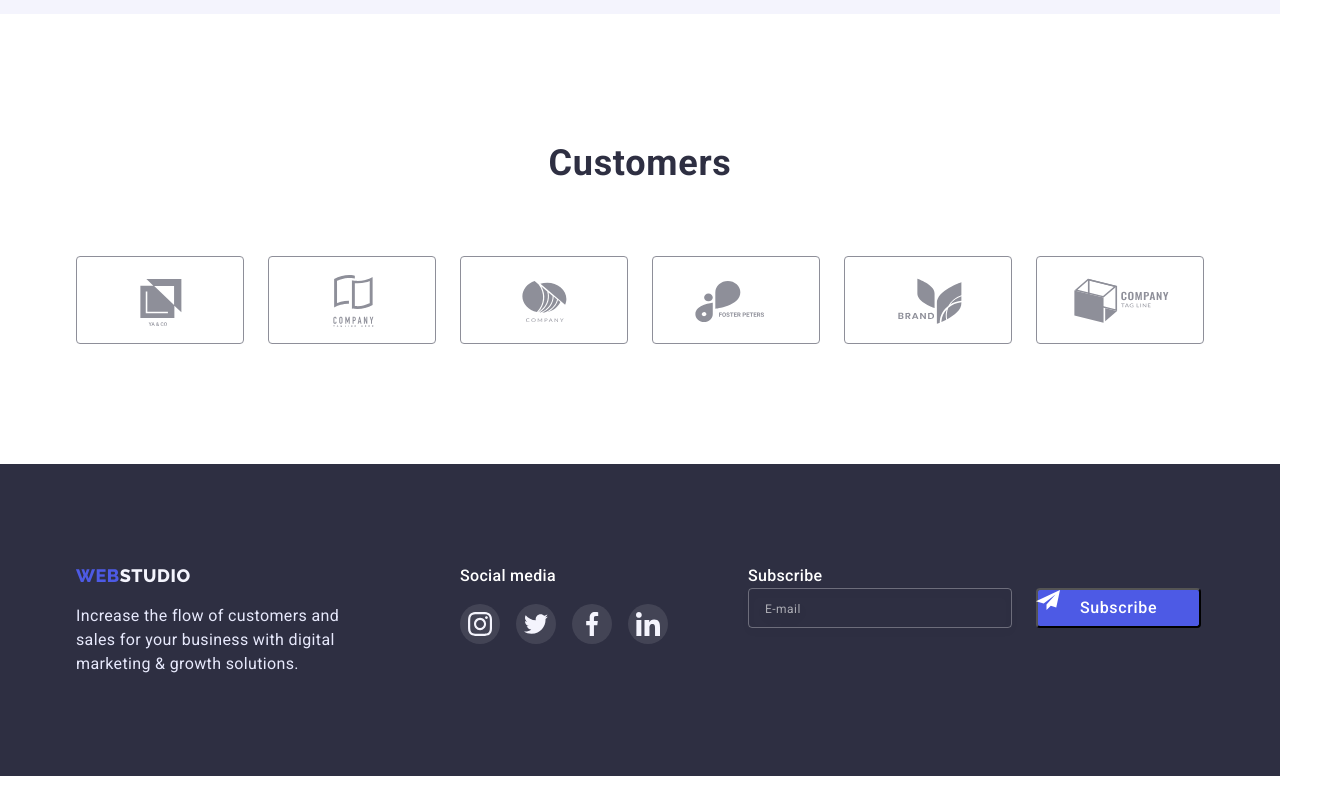
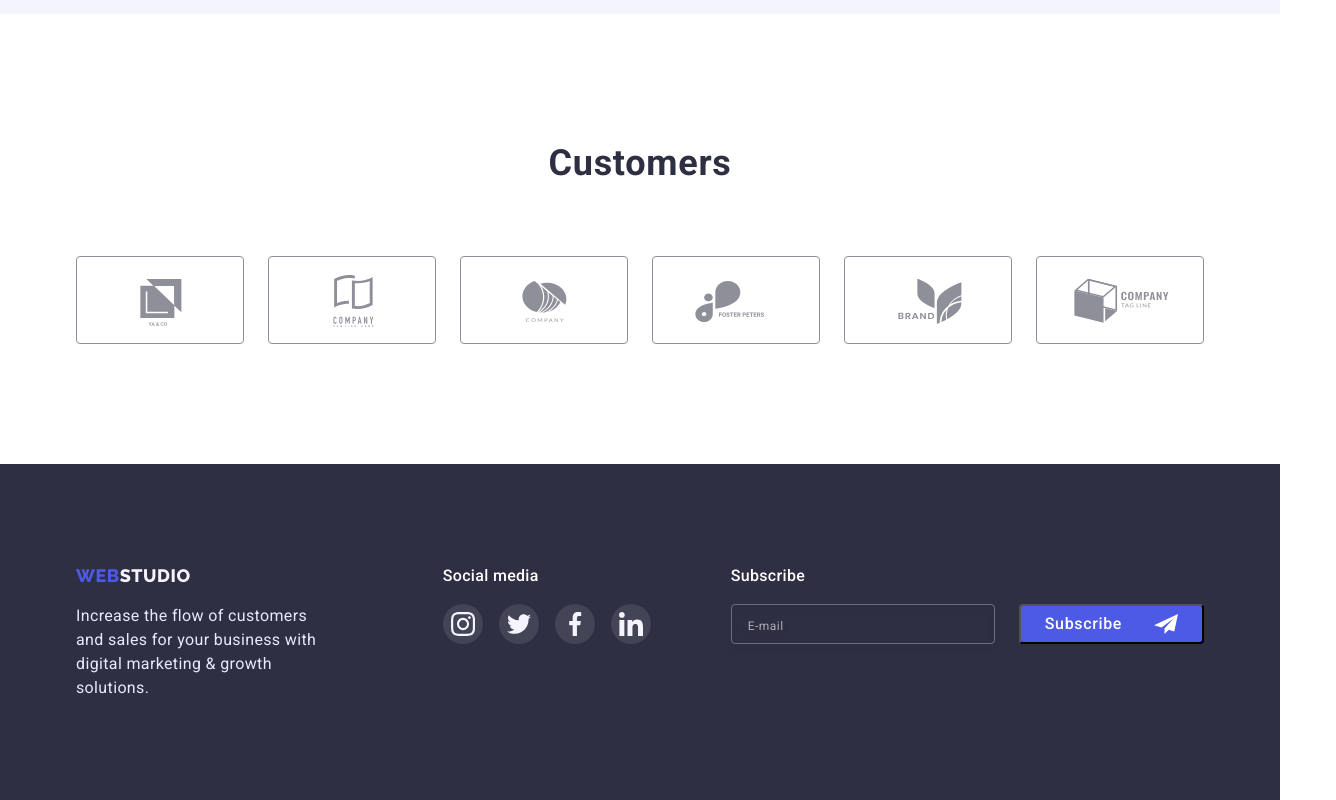
Before and after one commit to Mesmerisee/goit-markup-hw-06, a plain HTML site: page index.html in a window 1280 px wide. Shown: the part 2460-3260 px from the top of the page, 1336 px wide, since content can reach past the window. Before the commit the page ends 3236 px from the top, so only its background shows below. Drawn offline with nearby package versions, Linux system fonts and the light colour scheme.

Commit message:
footer corrected

```diff
--- a/css/styles.css
+++ b/css/styles.css
@@ -422,10 +422,7 @@ body {
 .footer-subscribe {
   padding-left: 80px;
 }
-
-.footer-subscribe-form {
-}
-.subscribe-label {
+.subscribe-text {
   font-weight: 500;
   font-size: 16px;
   line-height: 1.5;
@@ -433,11 +430,9 @@ body {
   color: var(--secondary-title-color);
   margin-bottom: 16px;
 }
-.footer-subscribe-group {
+.footer-subscribe-form {
   display: flex;
   gap: 24px;
-  justify-content: center;
-  align-items: center;
 }
 .footer-input {
   border: 1px solid rgba(255, 255, 255, 0.3);
@@ -457,13 +452,16 @@ body {
   font-weight: 400;
   font-size: 12px;
   line-height: 2;
-  display: flex;
-  align-items: center;
   letter-spacing: 0.04em;
   color: rgba(255, 255, 255, 0.6);
   padding-bottom: 16px;
 }
 .footer-submit-button {
+  display: flex;
+  gap: 16px;
+  align-items: center;
+  justify-content: center;
+  cursor: pointer;
   font-family: inherit;
   font-weight: 500;
   font-size: 16px;
@@ -472,31 +470,22 @@ body {
   height: 40px;
   min-width: 165px;
   color: var(--secondary-title-color);
-  cursor: pointer;
-  display: flex;
-  flex-direction: row;
-  justify-content: center;
-  align-items: center;
   padding: 8px 24px;
-  gap: 16px;
   background-color: #4d5ae5;
   border-radius: 4px;
   transition-property: background-color;
   transition-duration: 250ms;
   transition-timing-function: cubic-bezier(0.4, 0, 0.2, 1);
 }
-.footer-submit-button:is(;:hover, :focus) {
+.footer-submit-button:is(:hover, :focus) {
   background-color: #404bbf;
 }
-.subscribe-button-group {
-  position: relative;
-  display: flex;
-  gap: 16px;
-}
+
 .telegram-button {
-  position: absolute;
+  margin-left: 16px;
   fill: #fff;
 }
+
 /*---------------portfolio---------------*/
 .portfolio {
   padding-top: 96px;
@@ -597,6 +586,7 @@ body {
 .portfolio-description {
   color: var(--text-color);
 }
+/*---------------modal---------------*/
 .backdrop {
   background-color: rgba(46, 47, 66, 0.4);
   width: 100%;
@@ -621,7 +611,7 @@ body {
   transform: translate(-50%, -50%);
 }
 .modal-close-button {
-  background: #e7e9fc;
+  background-color: #e7e9fc;
   border: 1px solid rgba(0, 0, 0, 0.1);
   border-radius: 50%;
   cursor: pointer;
@@ -634,10 +624,19 @@ body {
   align-items: center;
   margin-top: 32px;
   margin-right: 32px;
+  transition: background-color 250ms cubic-bezier(0.4, 0, 0.2, 1);
+}
+.modal-close-button:is(:hover, :focus) {
+  background-color: #404bbf;
+}
+.modal-close-button:is(:hover, :focus) .modal-close-item {
+  fill: #fff;
 }
 .modal-close-item {
   width: 8px;
   height: 8px;
+  fill: #000;
+  transition: fill 250ms cubic-bezier(0.4, 0, 0.2, 1);
 }
 .is-hidden {
   opacity: 0;
--- a/index.html
+++ b/index.html
@@ -459,24 +459,20 @@
           </ul>
         </div>
         <div class="footer-subscribe">
+          <h3 class="subscribe-text">Subscribe</h3>
           <form class="footer-subscribe-form">
-              <label class="subscribe-label">Subscribe
-            <div class="footer-subscribe-group">
-              <input type="text" name="subscribe" class="footer-input" placeholder="E-mail"/>
-              <div class="subscribe-button-group">
-              <button type="submit" class="footer-submit-button">
-                Subscribe
-              </button>
-              <svg class="telegram-button">
-                <use
-                  href="./images/symbol-defs.svg#icon-telegram"
-                  width="24px"
-                  height="24px"
-                ></use>
+            <input
+              type="text"
+              name="subscribe"
+              class="footer-input"
+              placeholder="E-mail"
+            />
+            <button type="submit" class="footer-submit-button">
+              Subscribe
+              <svg class="telegram-button" width="24px" height="24px">
+                <use href="./images/symbol-defs.svg#icon-telegram"></use>
               </svg>
-            </div>
-            </label>
-            </div>
+            </button>
           </form>
         </div>
       </div>
```
